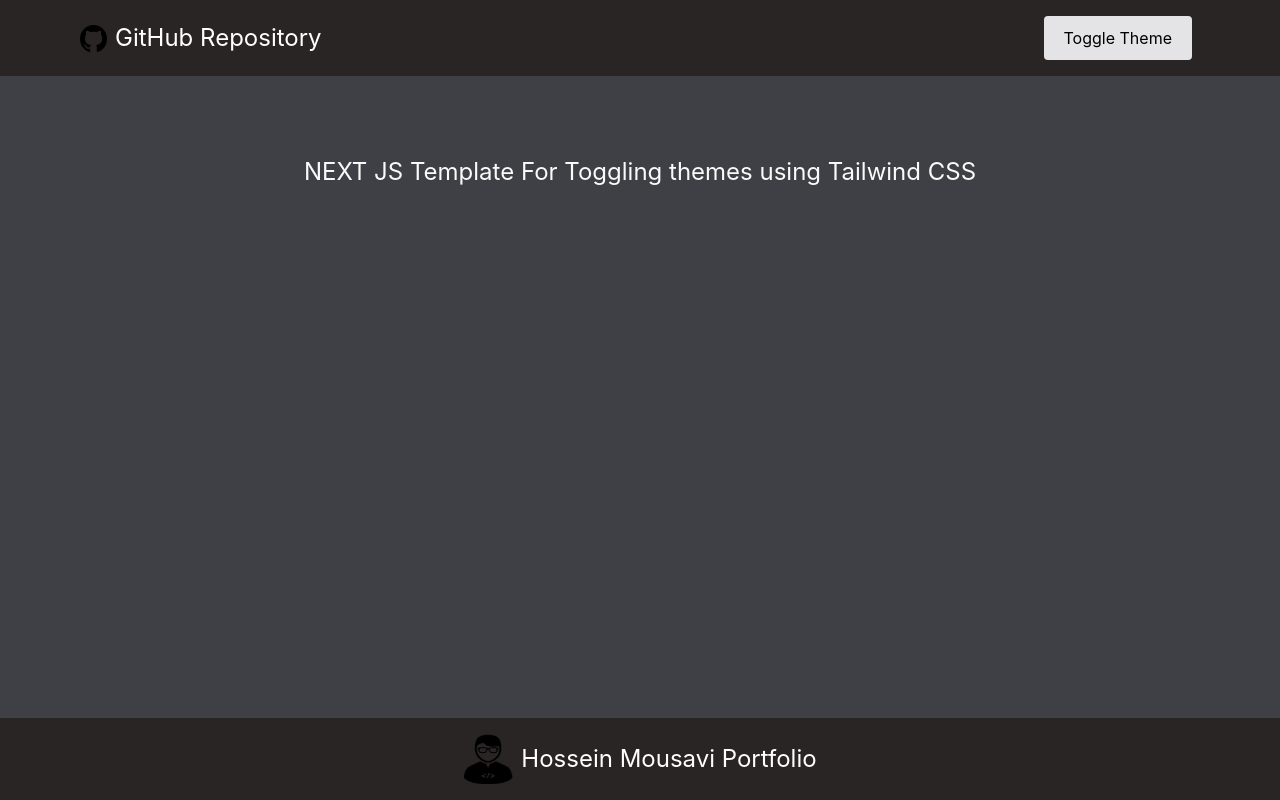
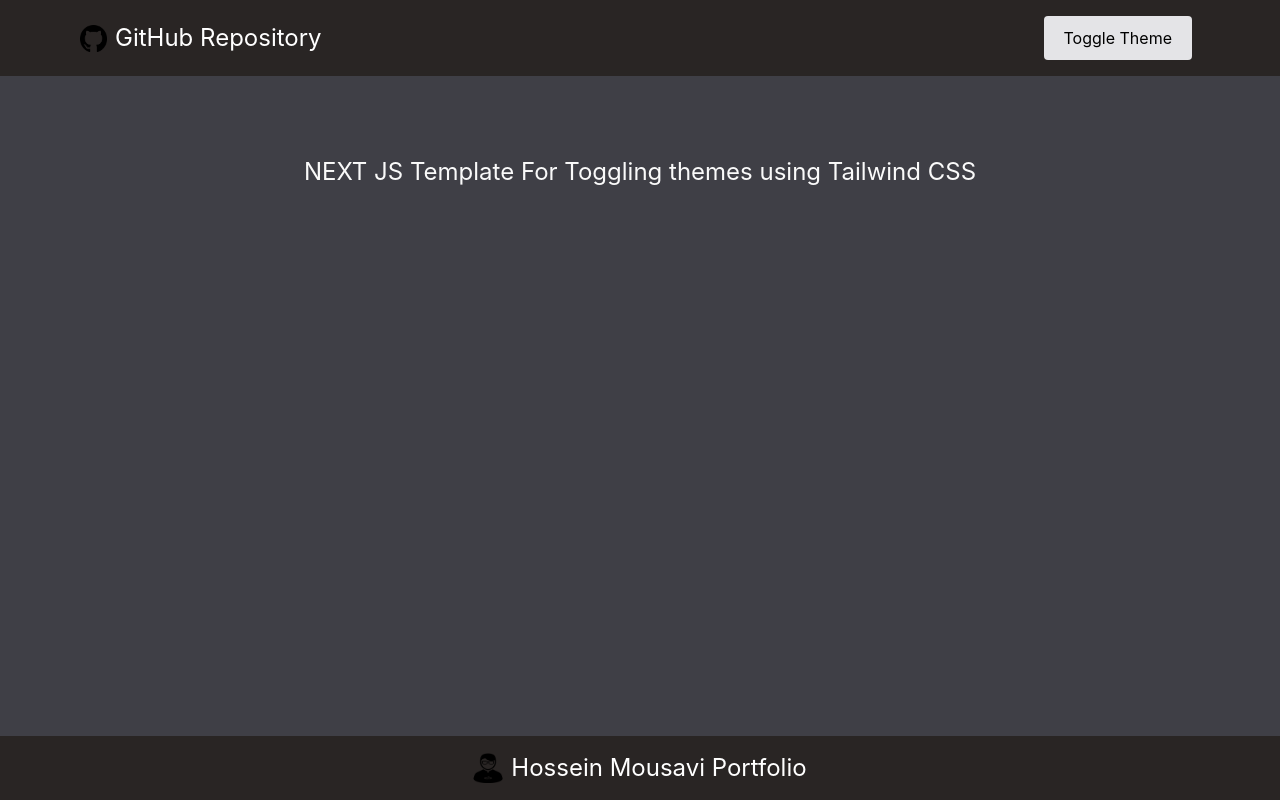
Before and after one commit to Hossein13M/nextjs-tailwind-dark-theme, a Next.js app: page / in a window 1280 px wide. Built offline with nearby package versions, Linux system fonts and the light colour scheme.

Commit message:
change image size in footer

```diff
--- a/src/components/layout/footer.tsx
+++ b/src/components/layout/footer.tsx
@@ -16,8 +16,8 @@ export default function Footer() {
             className=""
             src={imgSrc}
             alt="GitHub Logo"
-            width={50}
-            height={50}
+            width={30}
+            height={30}
           />
           <h1 className="text-black sm:text-2xl ml-2 dark:text-white">
             Hossein Mousavi Portfolio
```
